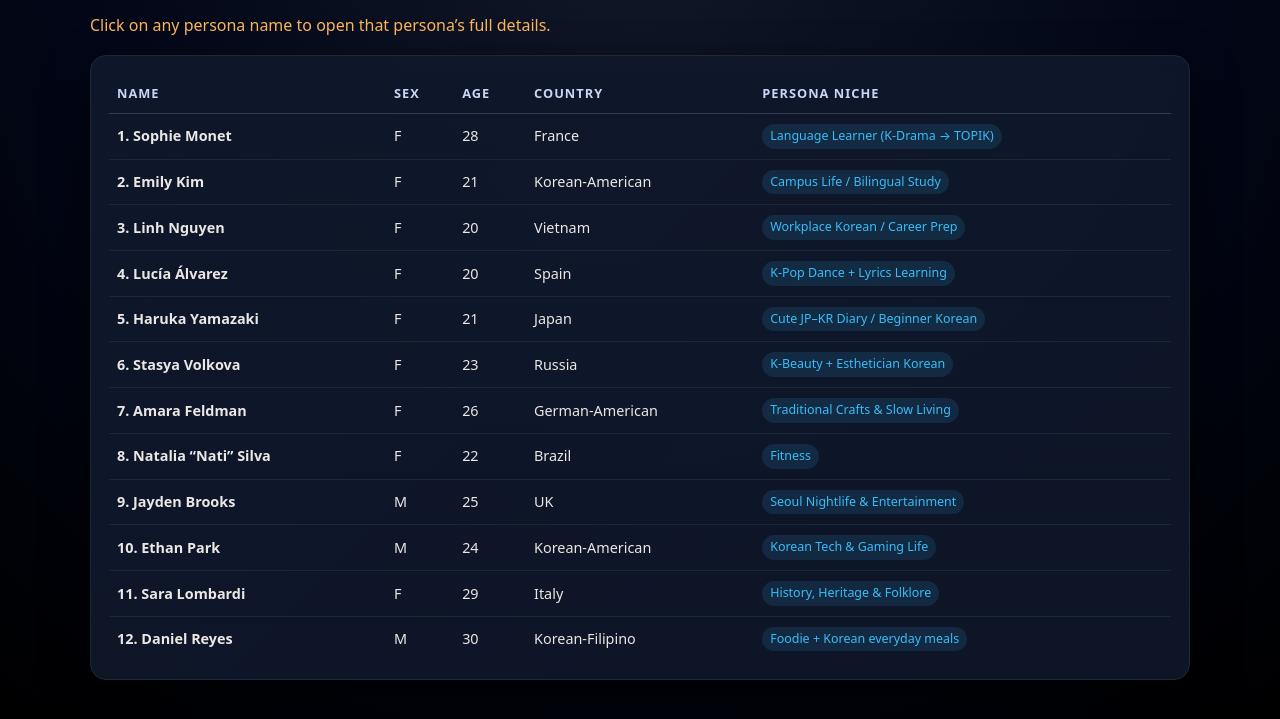
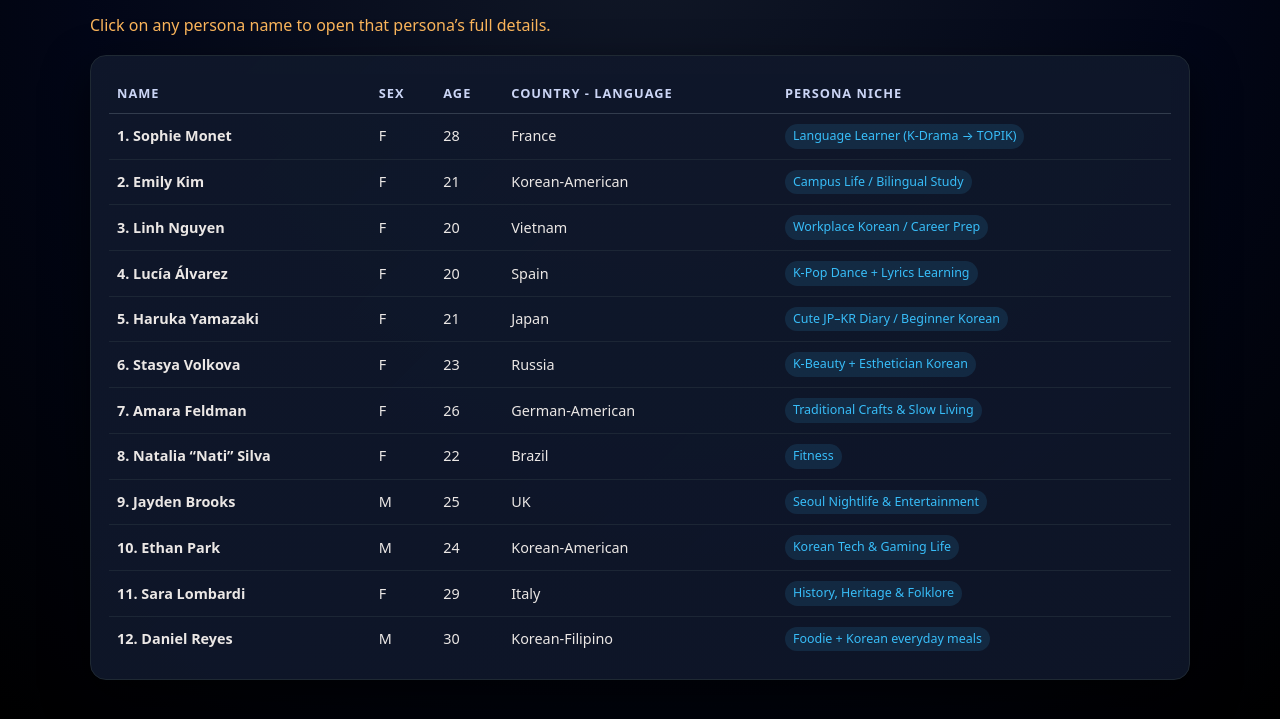
Before and after one commit to kongnpark/persona-library, a plain HTML site: page index.html in a window 1280 px wide. Shown: the part 81-800 px from the top of the page. Drawn offline with Linux system fonts and the light colour scheme.

Commit message:
Update index.html

```diff
--- a/index.html
+++ b/index.html
@@ -274,7 +274,7 @@
               <th>Name</th>
               <th>Sex</th>
               <th>Age</th>
-              <th>Country</th>
+              <th>Country - language</th>
               <th>Persona Niche</th>
             </tr>
           </thead>
```
